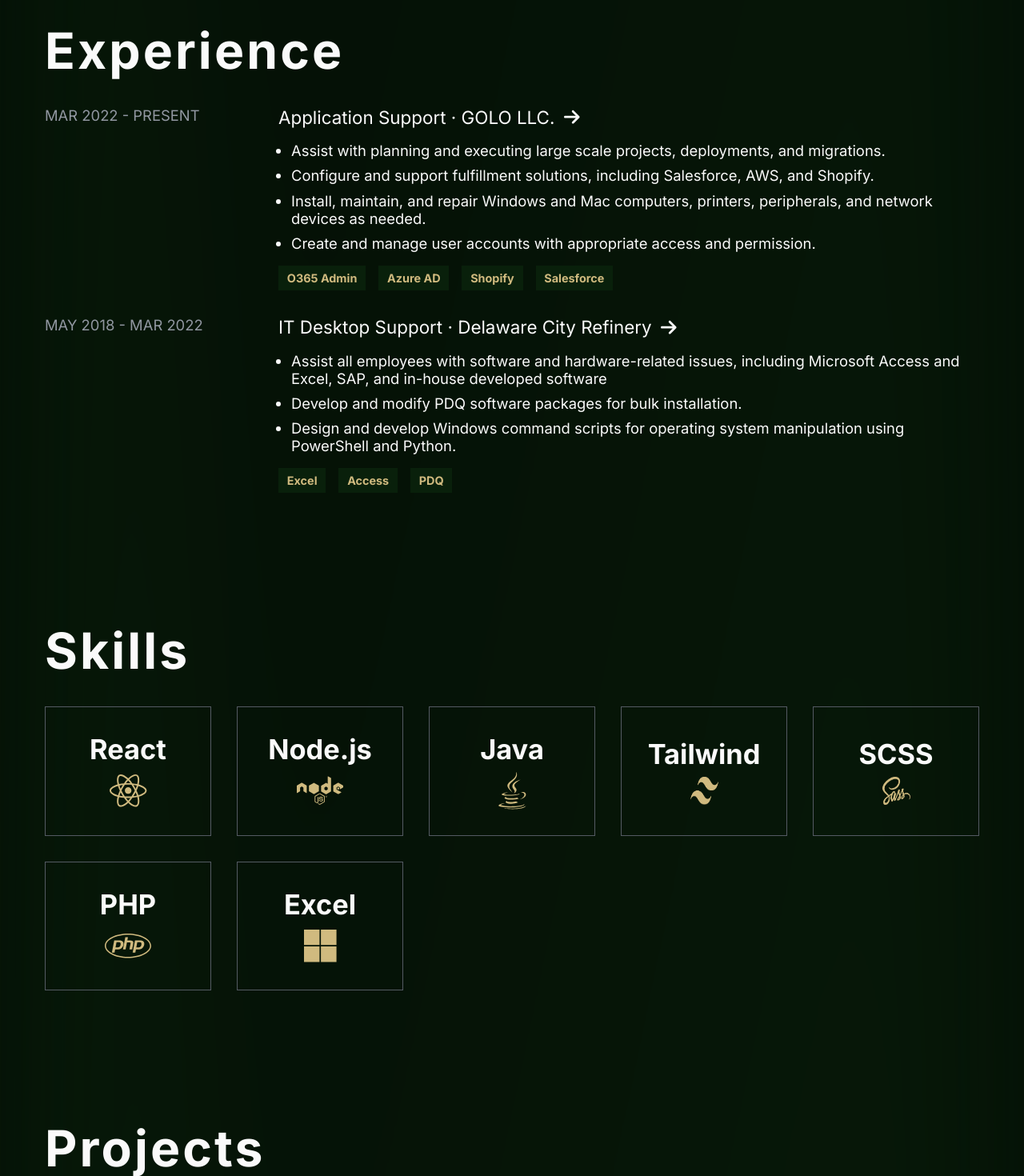
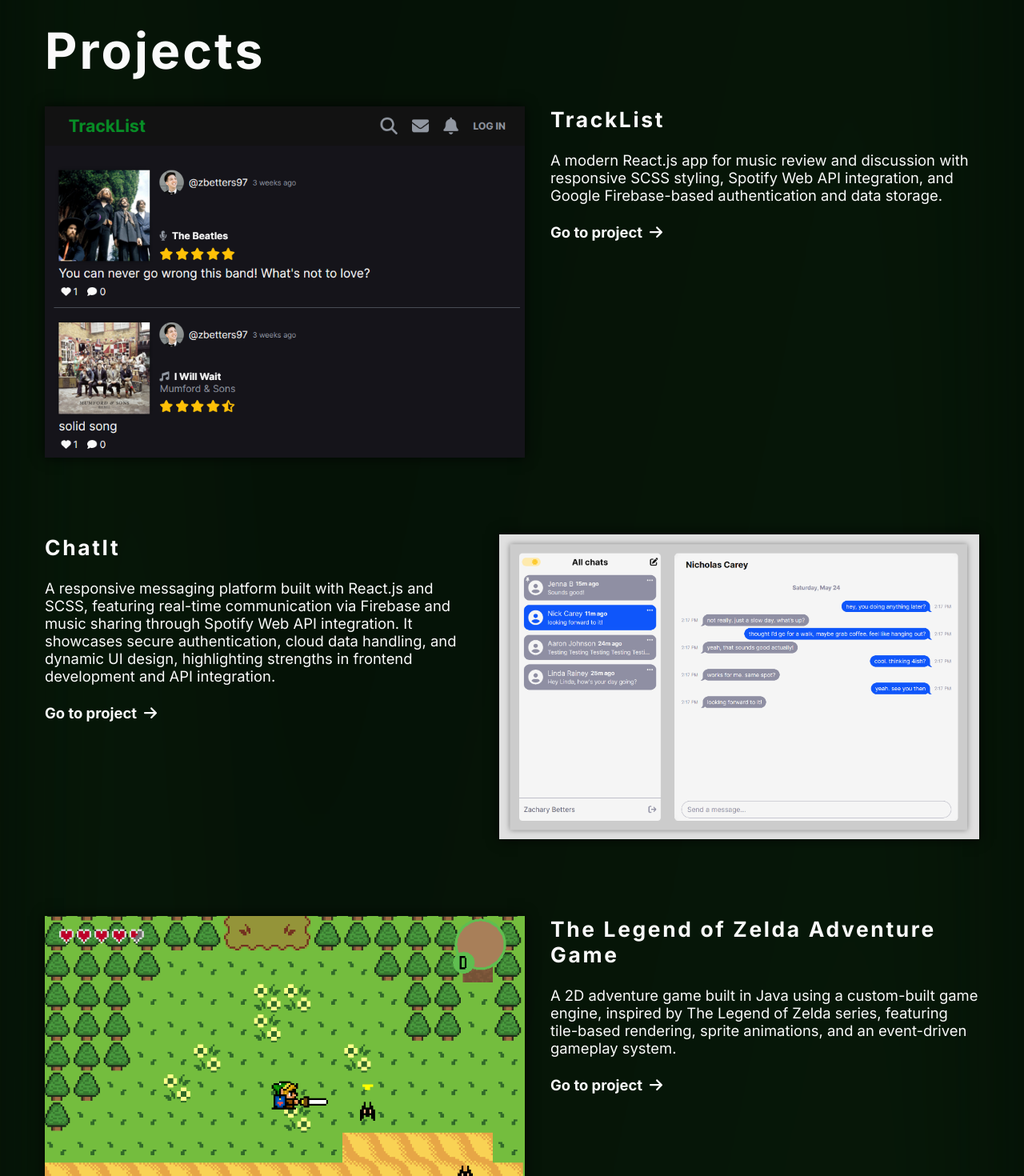
Before and after one commit to zbetters97/portfolio-v3, a React (Vite) app: page / in a window 1280 px wide. Shown: the part 1020-2490 px from the top of the page at 80% size. Built offline with nearby package versions, Linux system fonts and the light colour scheme; no server answers.

Commit message:
Alpha v2.3.1 Update -Reorganized page sections

```diff
--- a/src/layouts/navbar/Navbar.jsx
+++ b/src/layouts/navbar/Navbar.jsx
@@ -5,9 +5,9 @@ import "./navbar.scss";
 
 const NAV_ITEMS = [
   { to: "about", label: "About" },
+  { to: "projects", label: "Projects" },
+  { to: "skills", label: "Skills" },
   { to: "experience", label: "Experience" },
-  { to: "skills", label: "Skills" },
-  { to: "projects", label: "Projects" },
   { to: "contact", label: "Contact" },
 ];
 
--- a/src/pages/home/HomePage.jsx
+++ b/src/pages/home/HomePage.jsx
@@ -9,9 +9,9 @@ export default function HomePage() {
   return (
     <main className="home">
       <About />
+      <Projects />
+      <Skills />
       <Experience />
-      <Skills />
-      <Projects />
       <Contact />
     </main>
   );
```
